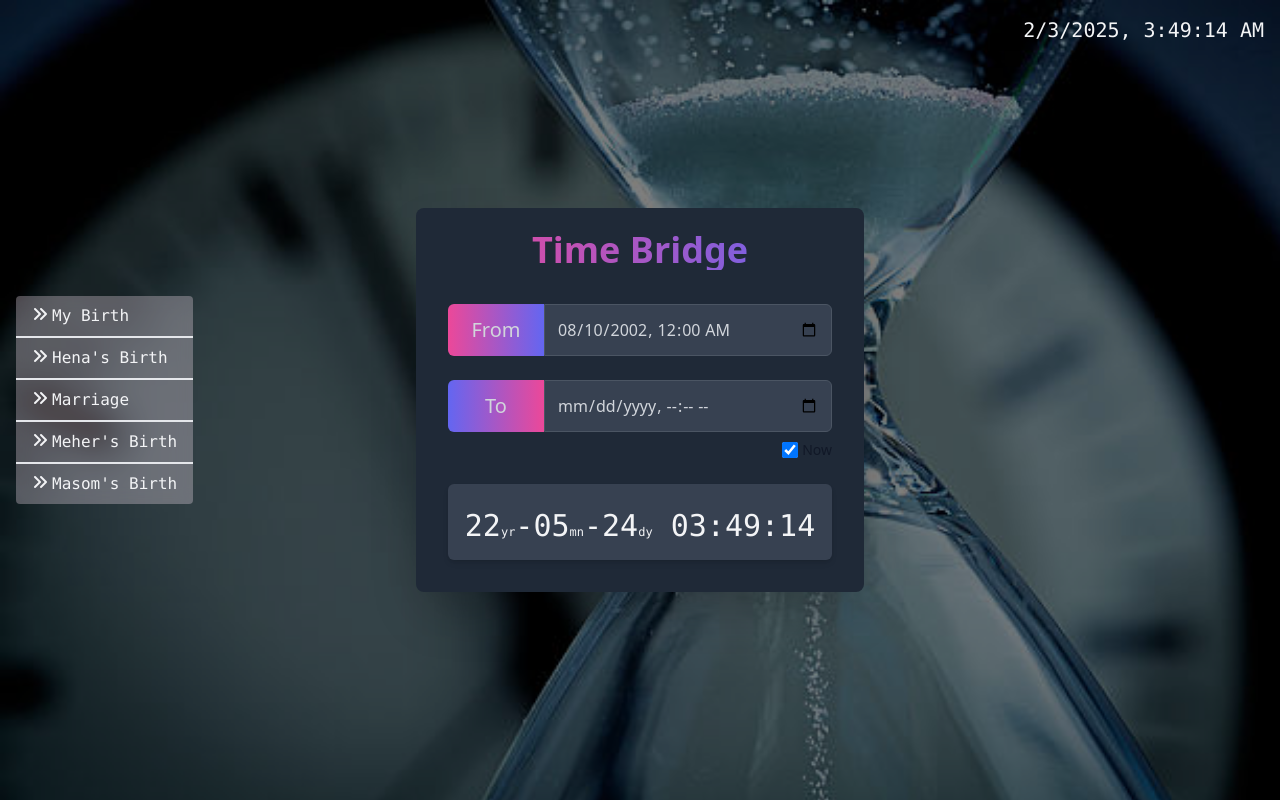
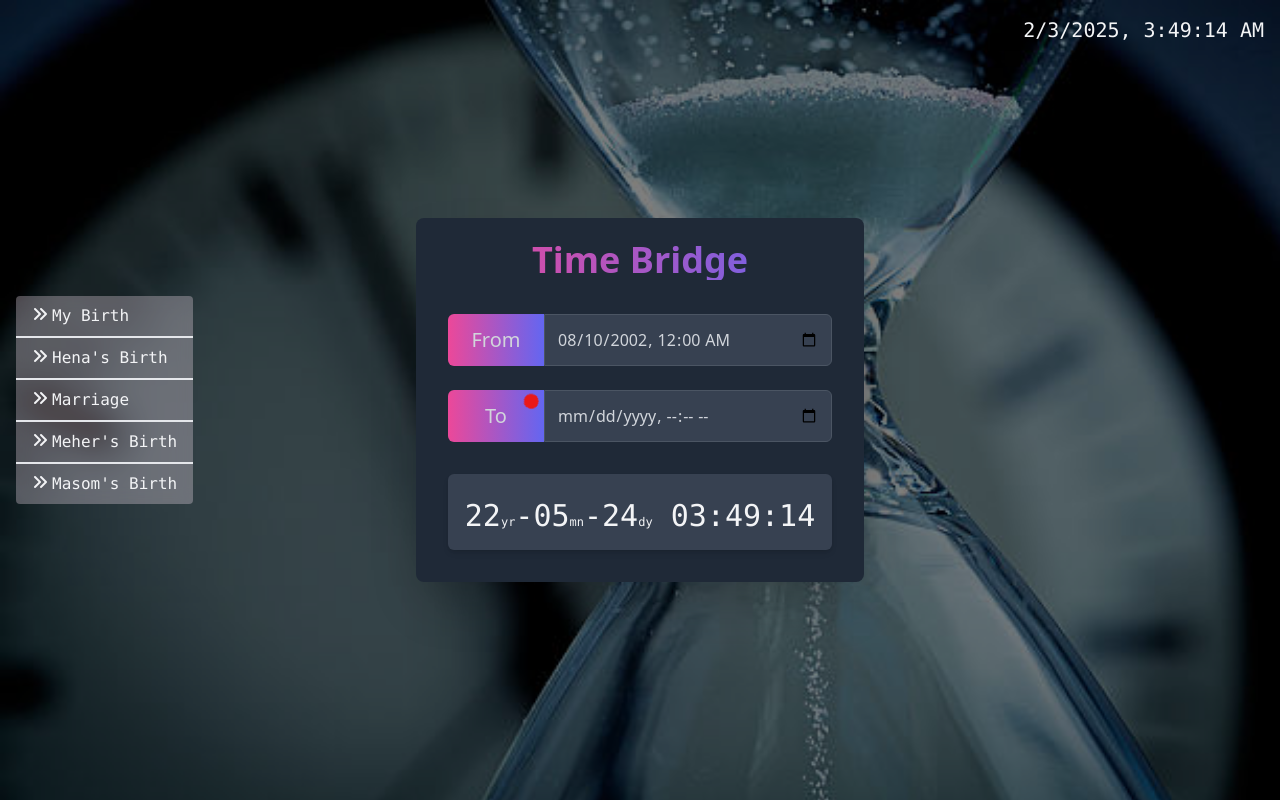
Before and after one commit to mdalmamunDev/TimeBridge, a plain HTML site: page index.html in a window 1280 px wide. Drawn offline with nearby package versions, Linux system fonts and the light colour scheme.

Commit message:
from life

```diff
--- a/index.html
+++ b/index.html
@@ -42,19 +42,20 @@
                 </h1>
 
                 <div class="flex items-center mb-6">
-                    <label class="block rounded-md rounded-r-none font-medium text-xl p-3 w-1/4 bg-gradient-to-r from-pink-500 to-indigo-500" for="fromTime">From</label>
+                    <button @click="fromNow" class="relative rounded-md rounded-r-none font-medium text-xl p-3 w-1/4 bg-gradient-to-r from-pink-500 to-indigo-500">
+                        From
+                        <img v-if="!fromTime" class="absolute top-0 right-0" src="images/life.gif" width="25">
+                    </button>
                     <input id="fromTime" type="datetime-local" v-model="fromTime" class="w-3/4 rounded-md rounded-l-none p-3 bg-gray-700 border border-gray-600 focus:outline-none focus:ring-4 focus:ring-purple-500 transition duration-200 hover:border-indigo-500" />
                 </div>
 
-                <div class="flex items-center mb-2">
-                    <label class="block rounded-md rounded-r-none font-medium text-xl p-3 w-1/4 bg-gradient-to-r from-indigo-500 to-pink-500" for="toTime">To</label>
+                <div class="flex items-center mb-8">
+                    <button @click="toNow" class="relative rounded-md rounded-r-none font-medium text-xl p-3 w-1/4 bg-gradient-to-r from-pink-500 to-indigo-500">
+                        To
+                        <img v-if="!toTime" class="absolute top-0 right-0" src="images/life.gif" width="25">
+                    </button>
                     <input id="toTime" type="datetime-local" v-model="toTime" class="w-3/4 rounded-md rounded-l-none p-3 bg-gray-700 border border-gray-600 focus:outline-none focus:ring-4 focus:ring-purple-500 transition duration-200 hover:border-indigo-500" />
                 </div>
-
-                <label @click="toNow" class="flex items-center mb-6 justify-end text-sm font-medium text-gray-900 dark:text-gray-300">
-                    <input type="checkbox" :checked="toTime === ''" class="me-1 w-4 h-4 text-blue-600 bg-gray-100 border-gray-300 rounded-sm focus:ring-blue-500 dark:focus:ring-blue-600 dark:ring-offset-gray-800 focus:ring-2 dark:bg-gray-700 dark:border-gray-600">
-                    Now
-                </label>
 
                 <div class="bg-gray-700 text-gray-100 p-4 rounded-md shadow-md">
                     <p class="font-mono text-3xl mt-2 animate-fadeIn">
@@ -139,7 +140,7 @@
             },
             methods: {
                 calculateResult() {
-                    const fromTimeTime = new Date(this.fromTime);
+                    const fromTimeTime = this.fromTime ? new Date(this.fromTime) : new Date();
                     const now = this.toTime ? new Date(this.toTime) : new Date();
 
                     let years = now.getFullYear() - fromTimeTime.getFullYear();
@@ -178,8 +179,12 @@
                     this.currentDateTime = now.toLocaleString();
                 },
 
+                fromNow() {
+                    this.fromTime = this.fromTime ? "" : new Date().toISOString().split('.')[0];
+                    console.log(this.fromTime);
+                },
                 toNow() {
-                    this.toTime = "";
+                    this.toTime = this.toTime ? "" : new Date().toISOString().split('.')[0];
                 },
 
                 openBookMarks() {
```
Also changed, not shown: images/life.gif (added).
